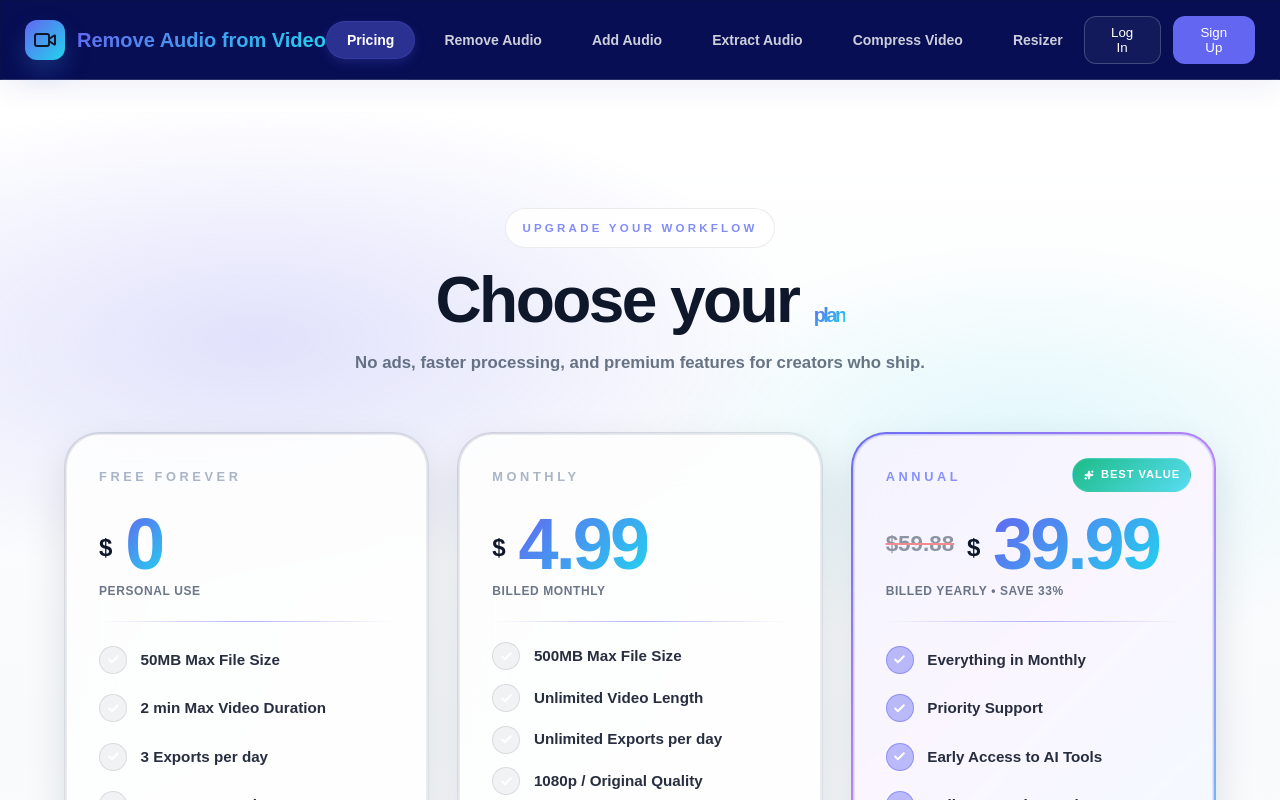
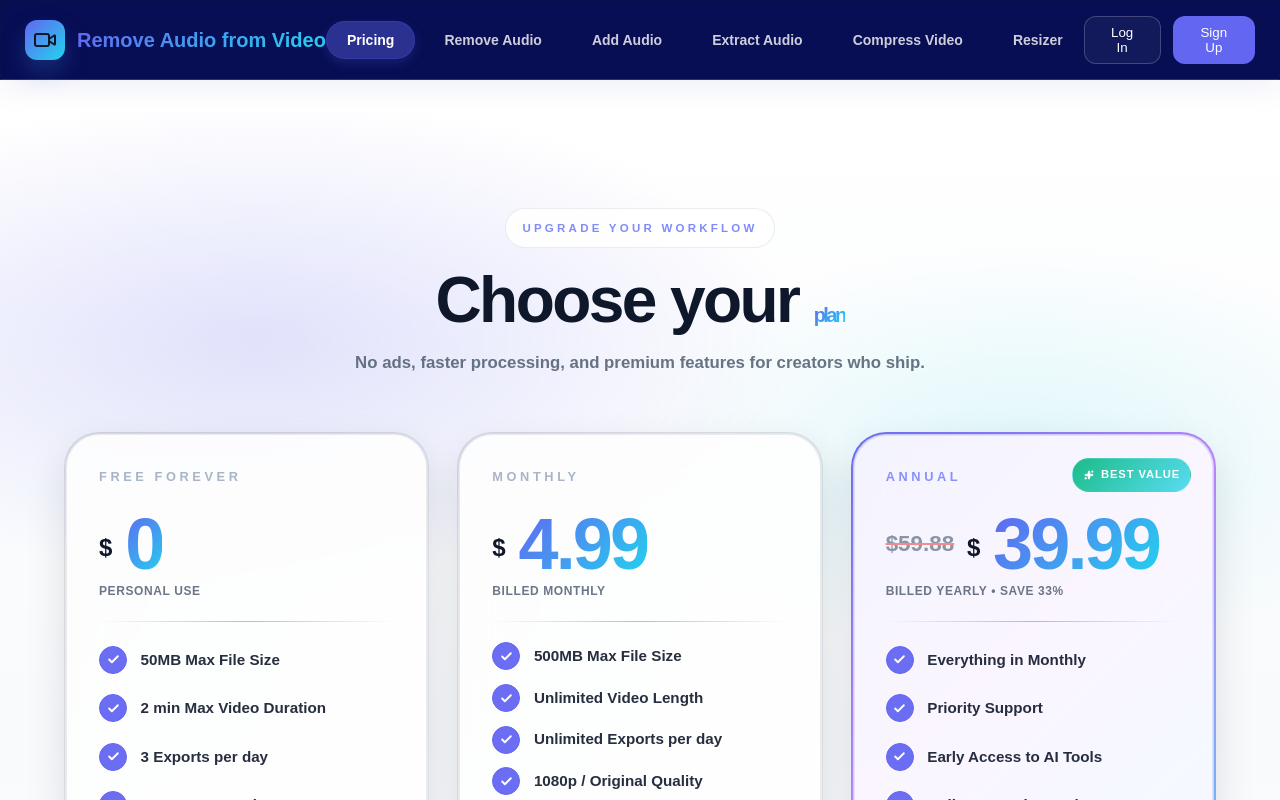
Before and after one commit to pragathigap/VideoAudioRemover, a React (Vite) app: page / in a window 1280 px wide. Both pictures are taken after a click on the button "Pricing". Shown: the top 800 px of the page. Built offline with nearby package versions, Linux system fonts and the light colour scheme.

Commit message:
style: update pricing tick icon colors to match primary blue

```diff
--- a/src/index.css
+++ b/src/index.css
@@ -1157,14 +1157,9 @@
   display: inline-flex;
   align-items: center;
   justify-content: center;
-  background: rgba(15, 23, 42, 0.05);
-  border: 1px solid rgba(15, 23, 42, 0.10);
+  background: rgba(99, 102, 241, 0.95);
+  border: 1px solid rgba(99, 102, 241, 1);
   flex: 0 0 auto;
-}
-
-.pricing-feature-icon--recommended {
-  background: rgba(99, 102, 241, 0.42);
-  border-color: rgba(99, 102, 241, 0.50);
 }
 
 .pricing-feature-text {
--- a/src/pages/Pricing.tsx
+++ b/src/pages/Pricing.tsx
@@ -86,7 +86,7 @@
       <ul className="pricing-features">
         {features.map((feature) => (
           <li key={feature} className="pricing-feature">
-            <span className={`pricing-feature-icon ${recommended ? 'pricing-feature-icon--recommended' : ''}`}>
+            <span className="pricing-feature-icon">
               <Check size={13} strokeWidth={3.5} className="text-white" />
             </span>
             <span className="pricing-feature-text">{feature}</span>
```
